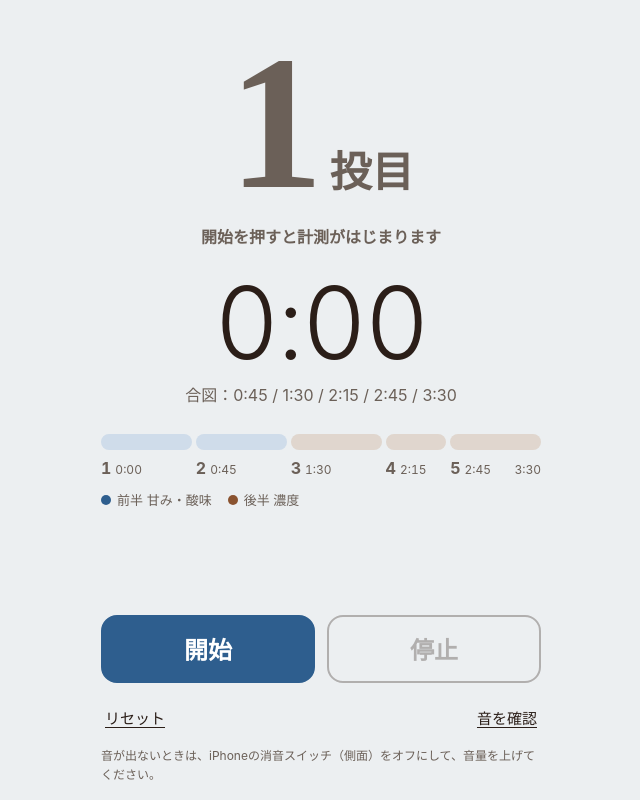
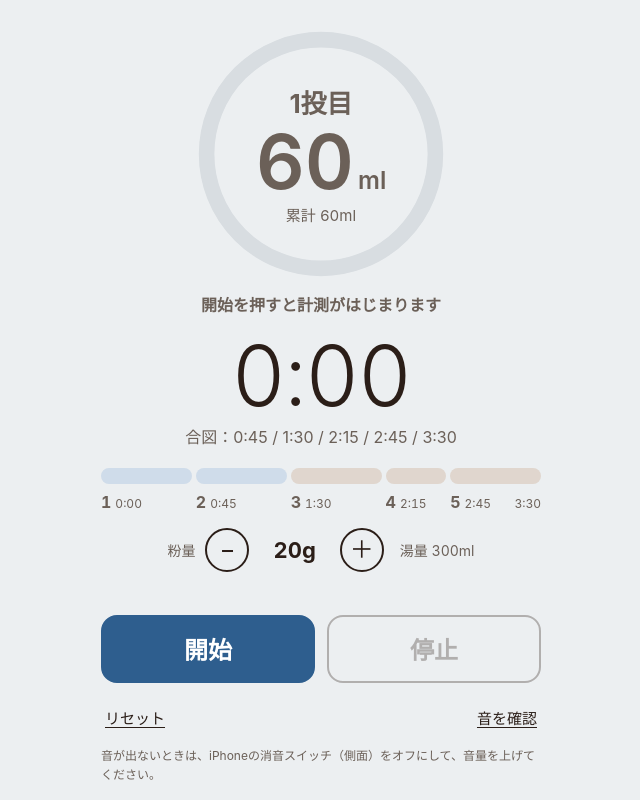
Before and after one commit to indy6kg/46_Timer, a plain HTML site: page index.html in a window 1280 px wide. Shown: the whole page, without its empty margins (319-959 px from the left). Drawn offline with Linux system fonts and the light colour scheme.

Commit message:
Add files via upload

```diff
--- a/index.html
+++ b/index.html
@@ -18,6 +18,7 @@
     --brown-track: #E0D6CE;
     --on-blue: #FFFFFF;
     --flash: #FFF0B8;        /* 投の切り替わりで一瞬光る色 */
+    --idle-track: #D8DDE1;   /* 待機中のリングの色 */
     color-scheme: light;
   }
   @media (prefers-color-scheme: dark) {
@@ -31,6 +32,7 @@
       --brown-track: #3A2E27;
       --on-blue: #10202F;
       --flash: #4A3B12;
+      --idle-track: #2E2622;
       color-scheme: dark;
     }
   }
@@ -66,10 +68,10 @@
   .a { --tone: var(--blue);  --track: var(--blue-track); }
   .b { --tone: var(--brown); --track: var(--brown-track); }
 
-  /* ===== 何投目か（主役） ===== */
+  /* ===== 次の注湯までのリング（主役） ===== */
   .pour {
-    padding: 8px 12px 14px;
-    border-radius: 18px;
+    padding: 4px 12px 10px;
+    border-radius: 28px;
     text-align: center;
   }
   .pour.flash { animation: flash 0.9s ease-out; }
@@ -77,43 +79,58 @@
     from { background: var(--flash); }
     to   { background: transparent; }
   }
-  .pour-num {
+  .ring {
+    position: relative;
+    width: min(70vw, 260px);
+    aspect-ratio: 1;
+    margin: 0 auto;
+  }
+  .ring svg { display: block; width: 100%; height: 100%; transform: rotate(-90deg); }
+  .ring circle { fill: none; stroke-width: 12; }
+  .ring-track { stroke: var(--track, var(--idle-track)); }
+  .ring-arc   { stroke: var(--tone, var(--muted)); stroke-linecap: round; }
+  .ring-center {
+    position: absolute;
+    inset: 0;
     display: flex;
-    align-items: baseline;
+    flex-direction: column;
+    align-items: center;
     justify-content: center;
-    gap: 6px;
-    font-family: "Hiragino Mincho ProN", "Yu Mincho", "Noto Serif JP", serif;
-    line-height: 1;
+    gap: 2px;
   }
-  .pour.idle .pour-num { color: var(--muted); }
-  .pour-num .n {
-    font-size: clamp(120px, 40vw, 190px);
+  .rc-n { font-size: clamp(20px, 6vw, 26px); font-weight: 700; color: var(--tone, var(--muted)); }
+  .rc-v {
+    font-size: clamp(56px, 18vw, 76px);
     font-weight: 600;
+    line-height: 1.05;
     font-variant-numeric: tabular-nums;
   }
-  .pour-num .u    { font-size: clamp(30px, 9vw, 42px); font-weight: 600; }
-  .pour-num .done { font-size: clamp(56px, 18vw, 84px); font-weight: 600; padding: 30px 0 22px; }
+  .rc-v small { margin-left: 4px; font-size: 0.32em; font-weight: 600; }
+  .rc-s { font-size: 15px; color: var(--muted); font-variant-numeric: tabular-nums; }
+  .pour.idle .rc-v { color: var(--muted); }
+  .pour.done .rc-n { color: var(--ink); }
+
   .phase {
-    margin: 6px 0 0;
+    margin: 8px 0 0;
     min-height: 1.5em;
     font-size: 16px;
     font-weight: 600;
     color: var(--tone, var(--muted));
   }
+  .pour.done .phase { color: var(--muted); }
 
   /* ===== 経過時間・次の合図 ===== */
   .time {
-    margin-top: 6px;
+    margin-top: 4px;
     text-align: center;
-    font-family: ui-rounded, "SF Pro Rounded", -apple-system, system-ui, sans-serif;
-    font-size: clamp(64px, 21vw, 100px);
+    font-size: clamp(56px, 17vw, 84px);
     font-weight: 300;
     font-variant-numeric: tabular-nums;
     letter-spacing: -0.02em;
     line-height: 1.1;
   }
   .next {
-    margin-top: 4px;
+    margin-top: 2px;
     min-height: 1.6em;
     text-align: center;
     font-size: 16px;
@@ -127,7 +144,7 @@
   }
 
   /* ===== タイムライン ===== */
-  .timeline { display: flex; gap: 4px; margin-top: 26px; }
+  .timeline { display: flex; gap: 4px; margin-top: 18px; }
   .cell { min-width: 0; }
   .bar {
     position: relative;
@@ -150,18 +167,35 @@
   .cell.now .lab { color: var(--ink); }
   .cell.now .lab .k { font-size: 20px; }
 
-  .legend { display: flex; gap: 16px; margin-top: 12px; font-size: 13px; color: var(--muted); }
-  .legend i {
-    display: inline-block;
-    width: 10px;
-    height: 10px;
-    margin-right: 6px;
-    border-radius: 5px;
-    background: var(--tone);
+  /* ===== 粉量 ===== */
+  .dose {
+    display: flex;
+    align-items: center;
+    justify-content: center;
+    gap: 10px;
+    margin-top: 16px;
+    font-variant-numeric: tabular-nums;
   }
+  .dose-l { font-size: 14px; color: var(--muted); }
+  .dose-v { min-width: 3.2em; text-align: center; font-size: 22px; font-weight: 700; }
+  .dose-w { margin-left: 6px; font-size: 14px; color: var(--muted); }
+  .step {
+    width: 44px;
+    height: 44px;
+    border: 2px solid var(--ink);
+    border-radius: 22px;
+    background: transparent;
+    color: var(--ink);
+    font: inherit;
+    font-size: 24px;
+    line-height: 1;
+    cursor: pointer;
+  }
+  .step:disabled { opacity: .3; cursor: default; }
+  .step:focus-visible { outline: 3px solid var(--blue); outline-offset: 3px; }
 
   /* ===== 操作 ===== */
-  .controls { display: flex; gap: 12px; margin-top: auto; padding-top: 28px; }
+  .controls { display: flex; gap: 12px; margin-top: auto; padding-top: 20px; }
   .btn {
     flex: 1;
     min-height: 68px;
@@ -200,7 +234,13 @@
 <body>
 <main>
   <section class="pour idle" id="pour">
-    <div class="pour-num" id="pourNum"></div>
+    <div class="ring">
+      <svg viewBox="0 0 200 200" aria-hidden="true">
+        <circle class="ring-track" cx="100" cy="100" r="88"/>
+        <circle class="ring-arc" id="ringArc" cx="100" cy="100" r="88"/>
+      </svg>
+      <div class="ring-center" id="ringCenter"></div>
+    </div>
     <p class="phase" id="phase" aria-live="polite"></p>
   </section>
 
@@ -208,9 +248,12 @@
   <div class="next" id="next"></div>
 
   <div class="timeline" id="timeline" aria-hidden="true"></div>
-  <div class="legend" aria-hidden="true">
-    <span class="a"><i></i>前半 甘み・酸味</span>
-    <span class="b"><i></i>後半 濃度</span>
+  <div class="dose">
+    <span class="dose-l">粉量</span>
+    <button class="step" id="doseDown" aria-label="粉量を1g減らす">−</button>
+    <span class="dose-v" id="doseVal"></span>
+    <button class="step" id="doseUp" aria-label="粉量を1g増やす">＋</button>
+    <span class="dose-w" id="doseWater"></span>
   </div>
 
   <div class="controls">
@@ -240,12 +283,13 @@ const NOSLEEP_MP4 = "data:video/mp4;base64,AAAAHGZ0eXBNNFYgAAACAGlzb21pc28yYXZjM
 
   // 4:6メソッドの抽出スケジュール（秒）
   //   phase: 'a' = 前半40%（甘み・酸味を決める） / 'b' = 後半60%（濃度を決める）
+  //   pct  : 湯量全体に対する割合（%）。前半2回で40%、後半3回で60%（各20%ずつ）
   const POURS = [
-    { start: 0,   end: 45,  phase: 'a' },   // 1投目
-    { start: 45,  end: 90,  phase: 'a' },   // 2投目
-    { start: 90,  end: 135, phase: 'b' },   // 3投目
-    { start: 135, end: 165, phase: 'b' },   // 4投目
-    { start: 165, end: 210, phase: 'b' },   // 5投目
+    { start: 0,   end: 45,  phase: 'a', pct: 20 },   // 1投目
+    { start: 45,  end: 90,  phase: 'a', pct: 20 },   // 2投目
+    { start: 90,  end: 135, phase: 'b', pct: 20 },   // 3投目
+    { start: 135, end: 165, phase: 'b', pct: 20 },   // 4投目
+    { start: 165, end: 210, phase: 'b', pct: 20 },   // 5投目
   ];
   const FINISH = 210;                                   // 3:30 抽出終了
   const DONE = POURS.length;                            // 「抽出完了」を表すインデックス
@@ -254,6 +298,28 @@ const NOSLEEP_MP4 = "data:video/mp4;base64,AAAAHGZ0eXBNNFYgAAACAGlzb21pc28yYXZjM
     a: '甘み・酸味を決める（前半40%）',
     b: '濃度を決める（後半60%）',
   };
+
+  // 粉量と湯量：湯量 = 粉量 × 15（例：20g → 300ml）
+  const WATER_PER_G = 15;
+  const DOSE = { min: 5, max: 60, initial: 20, storeKey: 'v46-dose' };
+
+  let dose = loadDose();                                  // 粉量(g)。前回の設定を覚えておく
+  const totalWater = () => dose * WATER_PER_G;
+  // i投目までの累計湯量。累計から求めるので、端数が出てもずれない
+  const cumulativeWater = i =>
+    Math.round(totalWater() * POURS.slice(0, i + 1).reduce((sum, p) => sum + p.pct, 0) / 100);
+  const pourWater = i => cumulativeWater(i) - (i > 0 ? cumulativeWater(i - 1) : 0);
+
+  function loadDose() {
+    try {
+      const v = parseInt(localStorage.getItem(DOSE.storeKey), 10);
+      if (v >= DOSE.min && v <= DOSE.max) return v;
+    } catch (e) {}
+    return DOSE.initial;
+  }
+  function saveDose() {
+    try { localStorage.setItem(DOSE.storeKey, String(dose)); } catch (e) {}
+  }
 
   // 音の設定
   const SOUND = {
@@ -463,10 +529,15 @@ const NOSLEEP_MP4 = "data:video/mp4;base64,AAAAHGZ0eXBNNFYgAAACAGlzb21pc28yYXZjM
 
   const view = (() => {
     const el = {
-      pour: $('pour'), pourNum: $('pourNum'), phase: $('phase'),
+      pour: $('pour'), ringArc: $('ringArc'), ringCenter: $('ringCenter'), phase: $('phase'),
       time: $('time'), next: $('next'),
       start: $('btnStart'), stop: $('btnStop'),
+      doseVal: $('doseVal'), doseWater: $('doseWater'), doseDown: $('doseDown'), doseUp: $('doseUp'),
     };
+
+    // リング：次の注湯までの残り時間を、円弧の長さで表す
+    const RING_LENGTH = 2 * Math.PI * 88;                    // SVGの円周（半径88）
+    el.ringArc.style.strokeDasharray = `${RING_LENGTH} ${RING_LENGTH}`;
 
     // タイムライン（5つのバー）を作る
     const cells = POURS.map((pour, i) => {
@@ -481,25 +552,40 @@ const NOSLEEP_MP4 = "data:video/mp4;base64,AAAAHGZ0eXBNNFYgAAACAGlzb21pc28yYXZjM
       return { cell, fill: cell.querySelector('.fill'), pour };
     });
 
+    const center = (label, ml, sub) =>
+      `<span class="rc-n">${label}</span><span class="rc-v">${ml}<small>ml</small></span><span class="rc-s">${sub}</span>`;
+
+    // リングの中身：今何投目か・今回注ぐ量・累計
     function renderPour(state, pourIdx) {
-      el.pour.classList.toggle('idle', state === 'idle');
+      const idle = state === 'idle';
+      const done = !idle && pourIdx === DONE;
+      const shown = idle ? 0 : Math.min(pourIdx, DONE - 1);
+      const phase = POURS[shown].phase;
 
-      if (state !== 'idle' && pourIdx === DONE) {
-        setHTML(el.pourNum, '<span class="done">抽出完了</span>');
+      el.pour.classList.toggle('idle', idle);
+      el.pour.classList.toggle('done', done);
+      el.pour.classList.toggle('a', !idle && !done && phase === 'a');
+      el.pour.classList.toggle('b', !idle && !done && phase === 'b');
+
+      if (done) {
+        setHTML(el.ringCenter, center('抽出完了', totalWater(), '合計'));
         setHTML(el.phase, 'ドリッパーを外しましょう');
-        el.phase.className = 'phase';
-        return;
+      } else {
+        setHTML(el.ringCenter, center(`${shown + 1}投目`, pourWater(shown), `累計 ${cumulativeWater(shown)}ml`));
+        setHTML(el.phase, idle ? '開始を押すと計測がはじまります' : PHASE_TEXT[phase]);
       }
-      const shown = state === 'idle' ? 0 : pourIdx;
-      setHTML(el.pourNum, `<span class="n">${shown + 1}</span><span class="u">投目</span>`);
-      if (state === 'idle') {
-        setHTML(el.phase, '開始を押すと計測がはじまります');
-        el.phase.className = 'phase';
-      } else {
-        const phase = POURS[shown].phase;
-        setHTML(el.phase, PHASE_TEXT[phase]);
-        el.phase.className = `phase ${phase}`;
+    }
+
+    // リング：投のはじめは一周、次の注湯の時刻に近づくほど短くなる（上から時計回りに消えていく）
+    function renderRing(state, pourIdx, t) {
+      let ratio;
+      if (state === 'idle' || pourIdx === DONE) ratio = 0;                 // 待機中・終了後は薄い輪だけ表示
+      else {
+        const p = POURS[pourIdx];
+        ratio = Math.min(1, Math.max(0, (p.end - t) / (p.end - p.start)));
       }
+      el.ringArc.style.strokeDashoffset = (-RING_LENGTH * (1 - ratio)).toFixed(2);
+      el.ringArc.style.visibility = ratio > 0.002 ? 'visible' : 'hidden';
     }
 
     function renderNext(state, pourIdx, t) {
@@ -527,12 +613,23 @@ const NOSLEEP_MP4 = "data:video/mp4;base64,AAAAHGZ0eXBNNFYgAAACAGlzb21pc28yYXZjM
       });
     }
 
+    function renderDose(state) {
+      setHTML(el.doseVal, `${dose}g`);
+      setHTML(el.doseWater, `湯量 ${totalWater()}ml`);
+      el.doseDown.disabled = state === 'running' || dose <= DOSE.min;   // 計測中は変えられない
+      el.doseUp.disabled = state === 'running' || dose >= DOSE.max;
+    }
+
+    el.pour.addEventListener('animationend', () => el.pour.classList.remove('flash'));
+
     return {
-      render(state, t, pourIdx) {
+      render({ state, t, pourIdx }) {
         renderPour(state, pourIdx);
+        renderRing(state, pourIdx, t);
         setHTML(el.time, formatTime(t));
         renderNext(state, pourIdx, t);
         renderTimeline(state, pourIdx, t);
+        renderDose(state);
         el.start.disabled = state === 'running';
         el.stop.disabled = state !== 'running';
       },
@@ -561,7 +658,7 @@ const NOSLEEP_MP4 = "data:video/mp4;base64,AAAAHGZ0eXBNNFYgAAACAGlzb21pc28yYXZjM
   function render() {
     const t = currentTime();
     const pourIdx = pourIndexAt(t);
-    view.render(state, t, pourIdx);
+    view.render({ state, t, pourIdx });
     if (state === 'running' && lastPour !== null && pourIdx !== lastPour) view.flash();
     lastPour = pourIdx;
   }
@@ -607,6 +704,13 @@ const NOSLEEP_MP4 = "data:video/mp4;base64,AAAAHGZ0eXBNNFYgAAACAGlzb21pc28yYXZjM
     render();
   }
 
+  function changeDose(delta) {
+    if (state === 'running') return;
+    dose = Math.min(DOSE.max, Math.max(DOSE.min, dose + delta));
+    saveDose();
+    render();
+  }
+
   /* ==================================================================
    * 起動
    * ================================================================== */
@@ -615,6 +719,8 @@ const NOSLEEP_MP4 = "data:video/mp4;base64,AAAAHGZ0eXBNNFYgAAACAGlzb21pc28yYXZjM
   $('btnStop').addEventListener('click', stop);
   $('btnReset').addEventListener('click', reset);
   $('btnTest').addEventListener('click', () => sound.test());
+  $('doseDown').addEventListener('click', () => changeDose(-1));
+  $('doseUp').addEventListener('click', () => changeDose(1));
 
   // 画面に戻ってきたとき、計測中なら画面ロックを取り直して表示を更新する
   document.addEventListener('visibilitychange', () => {
```
